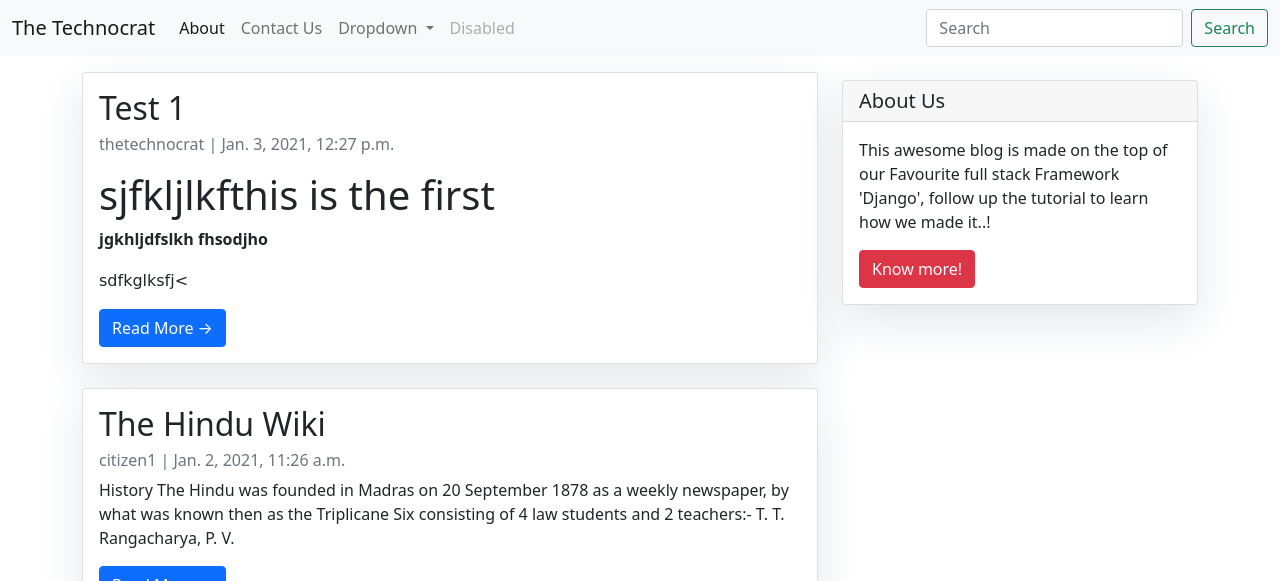
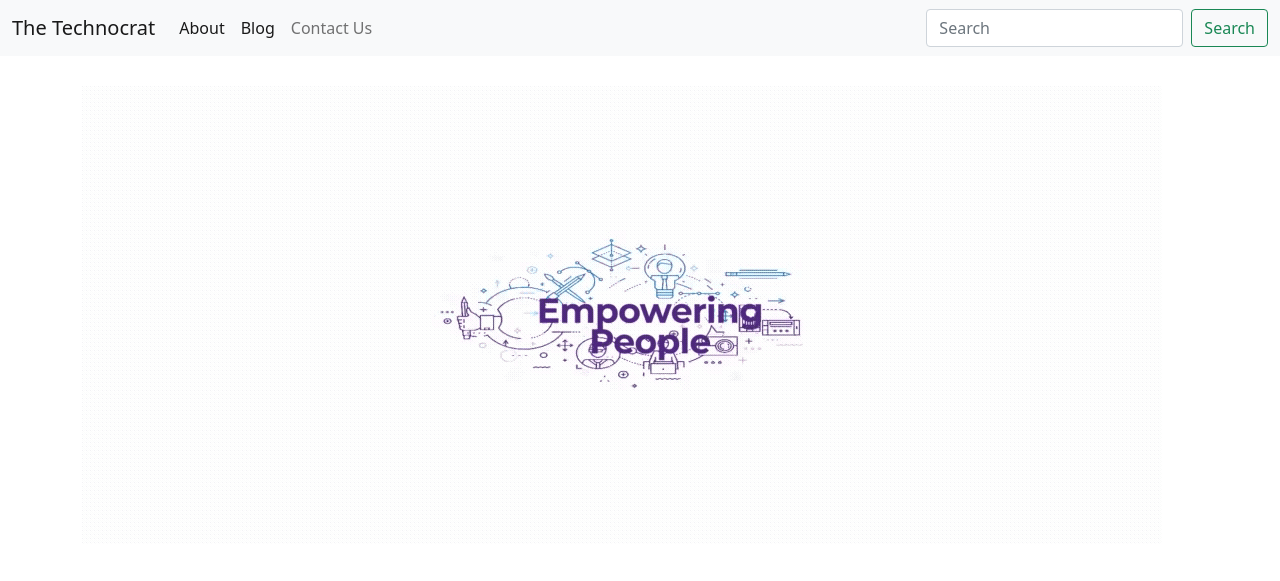
Before and after one commit to thetechnocrat007/mySiteProject, a Django app: page / in a window 1280 px wide. Shown: the top 581 px of the page. Run offline with Django 3.2, Linux system fonts and the light colour scheme; data comes from the database, SQL or seed files in the repository.

Commit message:
ready for Desktops

```diff
--- a/mysite/templates/base.html
+++ b/mysite/templates/base.html
@@ -11,7 +11,7 @@
 
 {% load static %}
 <link rel = "icon" href = "{% static 'images/uxwing-svg-icon.png' %}" type = "image/x-icon/ico">
-
+{% block mycss %} {% endblock mycss %}
 </head>
 <body>
 
@@ -28,25 +28,13 @@
                     <a class="nav-link active" aria-current="page" href="#">About</a>
                 </li>
                 <li class="nav-item">
+                    <a class="nav-link active" aria-current="page" href="#">Blog</a>
+                </li>
+
+                <li class="nav-item">
                     <a class="nav-link" href="#">Contact Us</a>
                 </li>
-                <li class="nav-item dropdown">
-                    <a class="nav-link dropdown-toggle" href="#" id="navbarDropdown" role="button"
-                       data-bs-toggle="dropdown" aria-expanded="false">
-                        Dropdown
-                    </a>
-                    <ul class="dropdown-menu" aria-labelledby="navbarDropdown">
-                        <li><a class="dropdown-item" href="#">Action</a></li>
-                        <li><a class="dropdown-item" href="#">Another action</a></li>
-                        <li>
-                            <hr class="dropdown-divider">
-                        </li>
-                        <li><a class="dropdown-item" href="#">Something else here</a></li>
-                    </ul>
-                </li>
-                <li class="nav-item">
-                    <a class="nav-link disabled" href="#" tabindex="-1" aria-disabled="true">Disabled</a>
-                </li>
+
             </ul>
             <form class="d-flex">
                 <input class="form-control me-2" type="search" placeholder="Search" aria-label="Search">
--- a/mysite/templates/index.html
+++ b/mysite/templates/index.html
@@ -1,6 +1,34 @@
 {% extends "base.html" %}
+
+
+{% block mycss %}
+<style>
+    a.one:link {color:#ff0000;text-decoration:none;}
+    a.one:hover {font-size:150%;}
+
+    .full-height {
+    margin-top: 30px;
+    margin-bottom: 40px;
+    height: 100%;
+    }
+
+
+
+
+</style>
+{% endblock %}
+
 {% block content %}
 <title>{% block title %} The Technocrat | Home {% endblock title %}</title>
+
+
+<div class="container mt-6 " >
+    {% load static %}
+<div class="full-height" ><img src="{% static 'images/backgimg.gif' %}" alt="Be patient..." /></div>
+<a href="#" class="one">
+    <img src="https://www.intactsoftware.com/wp-content/themes/intact2019/img/scroll.svg" class="img-fluid" alt=""> <span class="text">Scroll down<span> for more</span></span>
+</a>
+</div>
 
 <div class="container">
     <div class="row">
```
